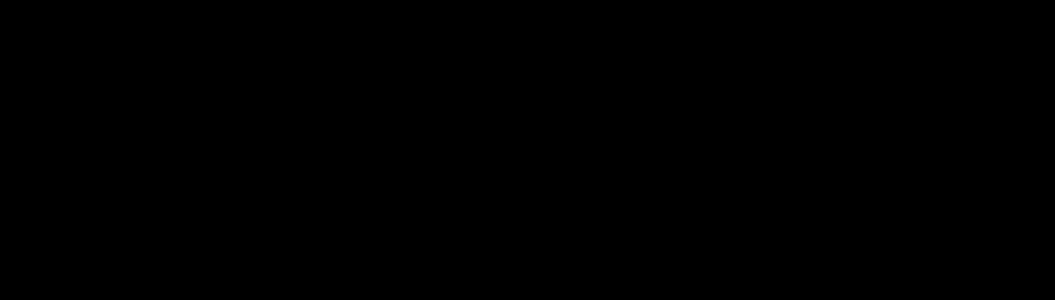
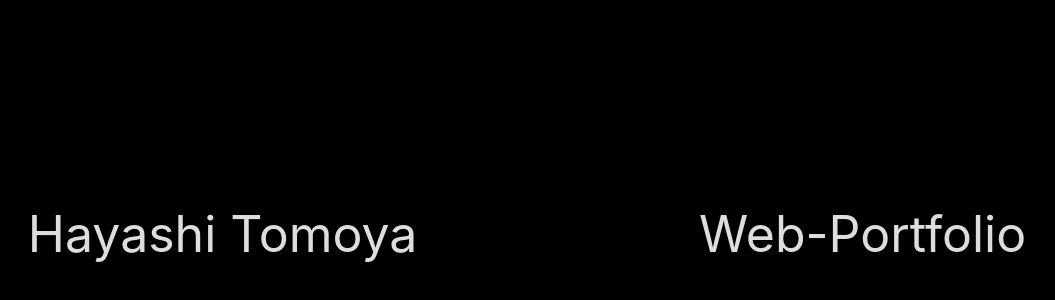
Before and after one commit to k20rs097/Web-Portfolio, a React (Create React App) app: page / in a window 1280 px wide. Shown: the part 166-466 px from the top of the page, without its empty margins (113-1168 px from the left). Built offline with nearby package versions, Linux system fonts and the light colour scheme.

Commit message:
Update
Typoの訂正とか。
splash-screenのスタイル指定で@extendを積極的に使ってみたが、果たして読みやすいのか？

```diff
--- a/public/index.html
+++ b/public/index.html
@@ -1,5 +1,5 @@
 <!DOCTYPE html>
-<html lang="en">
+<html lang="ja">
   <head>
     <meta charset="utf-8" />
     <link rel="icon" href="%PUBLIC_URL%/favicon.ico" />
@@ -33,7 +33,7 @@
       This HTML file is a template.
       If you open it directly in the browser, you will see an empty page.
 
-      You can add webfonts, meta tags, or analytics to this file.
+      You can add web fonts, meta tags, or analytics to this file.
       The build step will place the bundled scripts into the <body> tag.
 
       To begin the development, run `npm start` or `yarn start`.
--- a/src/App.js
+++ b/src/App.js
@@ -1,20 +1,19 @@
 import React from 'react';
 import './scss/App.scss';
 
-function App() {
+export default function App() {
   return (
     <div className="App">
-      <SplashScleen />
+      <SplashScreen />
     </div>
   );
 }
 
-function SplashScleen() {
+function SplashScreen() {
   return (
-    <div id="splash-scleen" className="splash-scleen--black flex--container">
-      <h1>HayashiTomoya</h1>
-    </div>
+    <section id="splash-screen" className="splash-screen--bg-black">
+        <h1 id="name" className="splash__titles margin--auto">Hayashi Tomoya</h1>
+        <h1 id="title" className="splash__titles margin--auto">Web-Portfolio</h1>
+    </section>
   );
 }
-
-export default App;
--- a/src/scss/App.scss
+++ b/src/scss/App.scss
@@ -5,4 +5,4 @@
 
 // components
 // レイアウトの管理を行う
-@use "./components/splash-scleen";
+@use "./components/splash-screen";
--- a/src/scss/base/_layout.scss
+++ b/src/scss/base/_layout.scss
@@ -1,8 +1,39 @@
-.flex {
-    &--container {
-        display: flex;
-    }
-    &--item {
-        display: block;
+@use "./variables";
+
+.font__size {
+    &--5rem {
+        font-size: 5rem;
     }
 }
+
+.font__color {
+    &--white {
+        color: variables.$color-white;
+    }
+}
+
+.flex-container {
+    display: flex;
+    justify-content: space-around;
+    &__direction--row {
+        @extend .flex-container;
+        flex-direction: row;
+    }
+}
+
+.flex-item {
+    display: block;
+}
+
+.margin {
+    &--auto {
+        margin: auto;
+    }
+}
+
+.align {
+    &--center {
+        margin-right: auto;
+        margin-left: auto;
+    }
+}
--- a/src/scss/base/_reset.scss
+++ b/src/scss/base/_reset.scss
@@ -25,6 +25,7 @@
     -moz-text-size-adjust: none;
     -webkit-text-size-adjust: none;
     text-size-adjust: none;
+    font-size: 10px;
 }
 
 /* Reapply the pointer cursor for anchor tags */
--- a/src/scss/base/_variables.scss
+++ b/src/scss/base/_variables.scss
@@ -1,2 +1,2 @@
 $color-black: #000000;
-$font-white: #dddddd;
+$color-white: #dddddd;
--- a/src/scss/components/_splash-scleen.scss
+++ /dev/null
@@ -1,14 +0,0 @@
-@use "../base/variables";
-
-.splash-scleen {
-    width: 100vw;
-    height: 100vh;
-    &--black {
-        @extend .splash-scleen;
-        background-color: variables.$color-black;;
-    }
-}
-
-.flex-container {
-    display: flex;
-}
--- /dev/null
+++ b/src/scss/components/_splash-screen.scss
@@ -0,0 +1,17 @@
+@use "../base/variables";
+@use "../base/layout";
+
+.splash-screen {
+    width: 100vw;
+    height: 100vh;
+    @extend .flex-container__direction--row;
+    &--bg-black {
+        @extend .splash-screen;
+        background-color: variables.$color-black;;
+    }
+}
+
+.splash__titles {
+    @extend .font__size--5rem;
+    @extend .font__color--white;
+}
```
